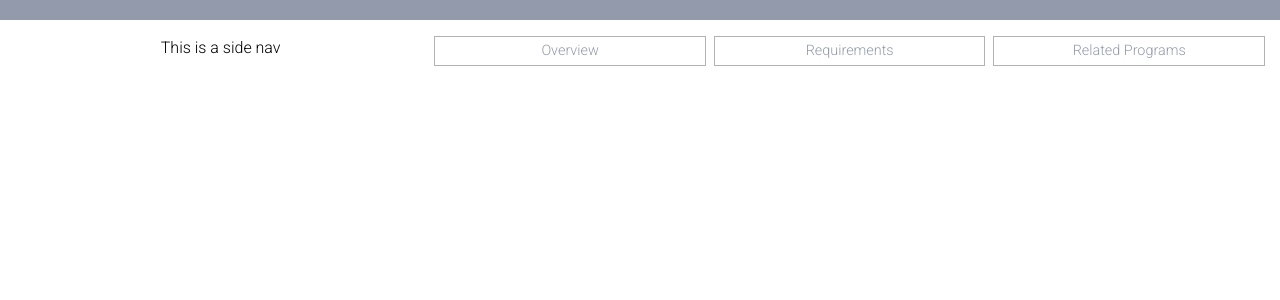
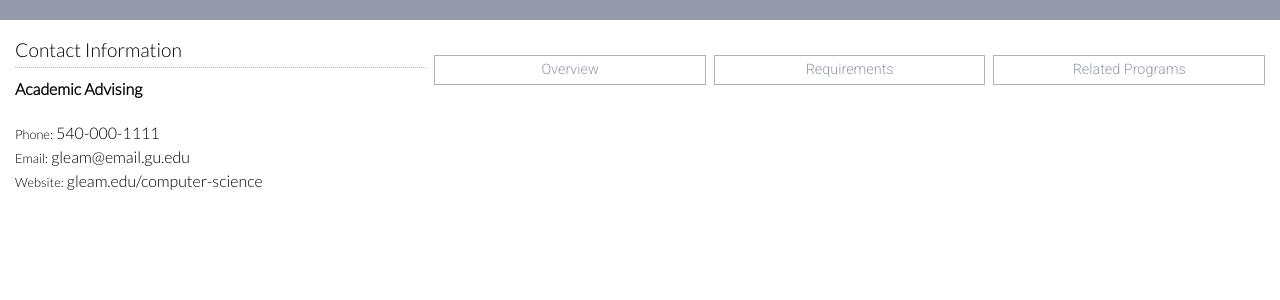
Before and after one commit to keitamohamed/gleam_frontend, a React (Vite) app: page /academics/major in a window 1280 px wide. Shown: the top 300 px of the page. Built offline with nearby package versions, Linux system fonts and the light colour scheme; a web font is replaced by a local one.

Commit message:
Refactor

```diff
--- a/src/App.scss
+++ b/src/App.scss
@@ -66,8 +66,32 @@
     display: grid;
     padding: 1em 15px 0;
 
-    .main {
+    .sidenav {
+      text-align: left;
+       * {
+         text-align: left;
+         font-family: $font-family-lato;
+       }
 
+      h2 {
+        border-bottom: 1px dotted $border_color;
+        padding-bottom: 2px;
+        font-size: 1.2em;
+        margin-bottom: .5em;
+      }
+
+      h5 {
+        font-weight: bold;
+        font-size: 1em;
+      }
+
+      .information {
+        padding-top: 20px;
+
+        span {
+          font-size: .8em;
+        }
+      }
     }
 
     .accordion {
@@ -98,9 +122,17 @@
         li {
           border: 1px solid $border_color;
           text-align: left;
-          padding: 5px 15px;
+          padding: 5px 0;
           cursor: pointer;
           font-size: 13px;
+
+          &:first-child {
+            padding-left: 15px;
+          }
+
+          &:last-child {
+            padding-right: 15px;
+          }
         }
 
         .course-title-container {
@@ -158,7 +190,11 @@
           border: none;
 
           &:nth-child(odd) {
-            background: $table-background-color;
+            background: $tab-background-color;
+          }
+
+          &:hover {
+            background: $tab-hover-bg-color;
           }
         }
 
@@ -179,6 +215,20 @@
             }
           }
         }
+
+        .subject-note {
+          h5 {
+            text-align: left;
+            margin-bottom: .5em;
+            color: $fade_white;
+          }
+
+          p {
+            text-align: left;
+            font-size: .9em;
+            font-family: $font-family-lato;
+          }
+        }
       }
 
       .courses-content.activate_section {
--- a/src/assets/scss/@_variable.scss
+++ b/src/assets/scss/@_variable.scss
@@ -8,5 +8,6 @@ $color_white: #fff;
 $fade_white: #929AAB;
 $border_color: #B2B2B2;
 $color_green: #54B435;
-$table-background-color: darken(#fff, 4%);
+$tab-background-color: darken(#fff, 4%);
+$tab-hover-bg-color: darken(#fff, 8%);
 $box-shadow: rgba(50, 50, 93, 0.25) 0 2px 5px -1px, rgba(0, 0, 0, 0.3) 0 1px 3px -1px;
--- a/src/component/page/major.tsx
+++ b/src/component/page/major.tsx
@@ -2,6 +2,7 @@ import {useContext, useEffect} from "react";
 import {GoPlusSmall} from 'react-icons/go'
 import {HiOutlineMinus} from 'react-icons/hi'
 
+import {Course} from "../../interface/interface";
 import {useAppDispatch, useAppStore} from "../../setup/academy/useReduxHook";
 import {DashboardContext} from "../../setup/context/Context";
 import {accordion, courseAccordion} from "../../util/accordion";
@@ -21,7 +22,7 @@ export const Major = () => {
         dispatch(academicAction.setCourses(subject?.courses))
     }
 
-    const getCourseTotalCredit = () => {
+    const getCourseTotalCredit = (courses: Course[]) => {
         return courses?.reduce((accumulator, course) => {
             return accumulator + course.credit!
         }, 0)
@@ -39,7 +40,13 @@ export const Major = () => {
             </div>
             <div className="layout grid sm:grid-cols-1 md:grid-cols-12 gap-2">
                 <div className="sidenav col-span-4">
-                    <h2>This is a side nav</h2>
+                    <h2>Contact Information</h2>
+                    <h5>Academic Advising</h5>
+                    <div className="information">
+                        <p><span>Phone:</span> 540-000-1111</p>
+                        <p><span>Email:</span> gleam@email.gu.edu</p>
+                        <p><span>Website:</span> gleam.edu/computer-science</p>
+                    </div>
                 </div>
                 <div className="accordion col-span-8">
                     <div className="accordion-tabs s:!grid-cols-1 sm:!grid-cols-2 md:!grid-cols-3">
@@ -65,8 +72,8 @@ export const Major = () => {
                         <section className="tab-section" data-actab-id='2'>
                             <div className="content">
                                 {
-                                    subjects!.map(subject => {
-                                        return <div className={`subject-content`}>
+                                    subjects!.map((subject, index) => {
+                                        return <div className={`subject-content`} key={subject.subjectID}>
                                             <div className="course-title-container"
                                                  data-actab-id={subject.subjectID}>
                                                 <li className='course-title'
@@ -74,11 +81,11 @@ export const Major = () => {
                                                     onClick={() => selectedSubject(subject.subjectID!)}>{subject.name}
                                                 </li>
                                                 <li className='icon-container'>
-                                                    <li className='icon activate'
+                                                    <li className='icon expand activate'
                                                         data-actab-id={subject.subjectID}
                                                         onClick={() => selectedSubject(subject.subjectID!)}>
                                                         Expand <GoPlusSmall/></li>
-                                                    <li className='icon'
+                                                    <li className='icon hide'
                                                         data-actab-id={subject.subjectID}
                                                         onClick={() => selectedSubject(subject.subjectID!)}>
                                                         Hide <HiOutlineMinus/></li>
@@ -87,7 +94,7 @@ export const Major = () => {
                                             <div className="courses-content" data-actab-id={subject.subjectID}>
                                                 <div className="course">
                                                     {
-                                                        courses?.map((course, index) => {
+                                                        subject.courses?.map((course, index) => {
                                                             return <li key={course.id}>{course.name}</li>
                                                         })
                                                     }
@@ -96,9 +103,13 @@ export const Major = () => {
                                                     <li>Total Credits:</li>
                                                     <li>
                                                         {
-                                                            getCourseTotalCredit()
+                                                            getCourseTotalCredit(subject.courses!)
                                                         }
                                                     </li>
+                                                </div>
+                                                <div className="subject-note">
+                                                    <h5>Note</h5>
+                                                    <p>{subject.description}</p>
                                                 </div>
                                             </div>
                                         </div>
--- a/src/index.css
+++ b/src/index.css
@@ -53,6 +53,29 @@
   display: grid;
   padding: 1em 15px 0;
 }
+.major .layout .sidenav {
+  text-align: left;
+}
+.major .layout .sidenav * {
+  text-align: left;
+  font-family: "Lato", sans-serif;
+}
+.major .layout .sidenav h2 {
+  border-bottom: 1px dotted #B2B2B2;
+  padding-bottom: 2px;
+  font-size: 1.2em;
+  margin-bottom: 0.5em;
+}
+.major .layout .sidenav h5 {
+  font-weight: bold;
+  font-size: 1em;
+}
+.major .layout .sidenav .information {
+  padding-top: 20px;
+}
+.major .layout .sidenav .information span {
+  font-size: 0.8em;
+}
 .major .layout .accordion {
   display: grid;
 }
@@ -73,9 +96,15 @@
 .major .accordion-content .tab-section .subject-content li {
   border: 1px solid #B2B2B2;
   text-align: left;
-  padding: 5px 15px;
+  padding: 5px 0;
   cursor: pointer;
   font-size: 13px;
+}
+.major .accordion-content .tab-section .subject-content li:first-child {
+  padding-left: 15px;
+}
+.major .accordion-content .tab-section .subject-content li:last-child {
+  padding-right: 15px;
 }
 .major .accordion-content .tab-section .subject-content .course-title-container {
   background: #929AAB;
@@ -125,6 +154,9 @@
 .major .accordion-content .tab-section .courses-content li:nth-child(odd) {
   background: whitesmoke;
 }
+.major .accordion-content .tab-section .courses-content li:hover {
+  background: #ebebeb;
+}
 .major .accordion-content .tab-section .courses-content .courses-credit {
   display: grid;
   grid-template-columns: repeat(2, 1fr);
@@ -139,6 +171,16 @@
   text-align: right;
   font-size: 1em;
   font-weight: 900;
+}
+.major .accordion-content .tab-section .courses-content .subject-note h5 {
+  text-align: left;
+  margin-bottom: 0.5em;
+  color: #929AAB;
+}
+.major .accordion-content .tab-section .courses-content .subject-note p {
+  text-align: left;
+  font-size: 0.9em;
+  font-family: "Lato", sans-serif;
 }
 .major .accordion-content .tab-section .courses-content.activate_section {
   display: block;
--- a/src/util/accordion.ts
+++ b/src/util/accordion.ts
@@ -39,42 +39,21 @@ export const accordion = () => {
 }
 
 export const courseAccordion = () => {
-    let tabs: NodeListOf<HTMLElement> = document.querySelectorAll(".course-title");
-    let container: NodeListOf<HTMLElement> = document.querySelectorAll(".courses-content");
-    let titleTab: NodeListOf<HTMLElement> = document.querySelectorAll(".icon");
-    let courseTitle: NodeListOf<HTMLElement> = document.querySelectorAll(".course-title-container");
+    let main: NodeListOf<HTMLElement> = document.querySelectorAll(".course-title-container");
 
-
-    tabs.forEach((tab) => {
-        tab.addEventListener('click', () => {
-            container.forEach(section => {
-                section.dataset.actabId === tab.dataset.actabId ?
-                    section.classList.toggle("activate_section") :
-                    section.classList.remove("activate_section")
-            })
-        })
-    })
-
-    titleTab.forEach((tab) => {
-        tab.addEventListener('click', () => {
-            tab.classList.toggle("activate")
-            if (tab.nextSibling !== null) {
-                // @ts-ignore
-                tab.nextSibling.classList.toggle("activate")
-                container.forEach(section => {
-                    section.dataset.actabId === tab.dataset.actabId ?
-                        section.classList.toggle("activate_section") :
-                        section.classList.remove("activate_section")
-                })
-            }
-            else {
-                // @ts-ignore
-                tab.previousSibling.classList.toggle("activate")
-                container.forEach(section => {
-                    section.dataset.actabId === tab.dataset.actabId ?
-                        section.classList.toggle("activate_section") :
-                        section.classList.remove("activate_section")
-                })
+    main.forEach(element => {
+        element.addEventListener('click', () => {
+            const expand = element.querySelector<HTMLElement>('.expand')
+            const hide = element.querySelector<HTMLElement>('.hide')
+            let container = element.nextSibling as HTMLElement;
+            if (expand?.classList.contains('activate') && hide !== null) {
+                expand.classList.remove('activate')
+                hide.classList.add('activate')
+                container?.classList.add('activate_section')
+            } else {
+                hide?.classList.remove('activate')
+                expand?.classList.add('activate')
+                container?.classList.remove('activate_section')
             }
         })
     })
```
Also changed, not shown: 1 other file (tests, documents, lock files or other folders).
